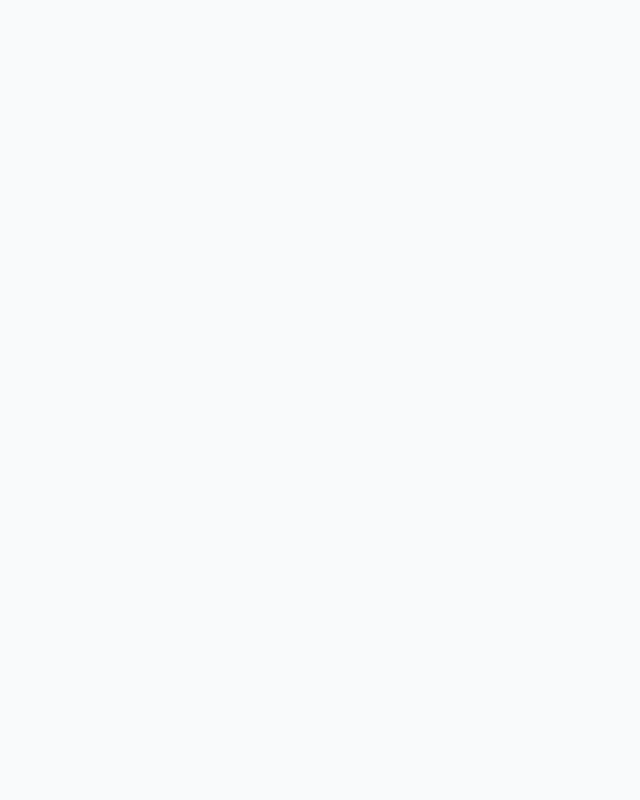
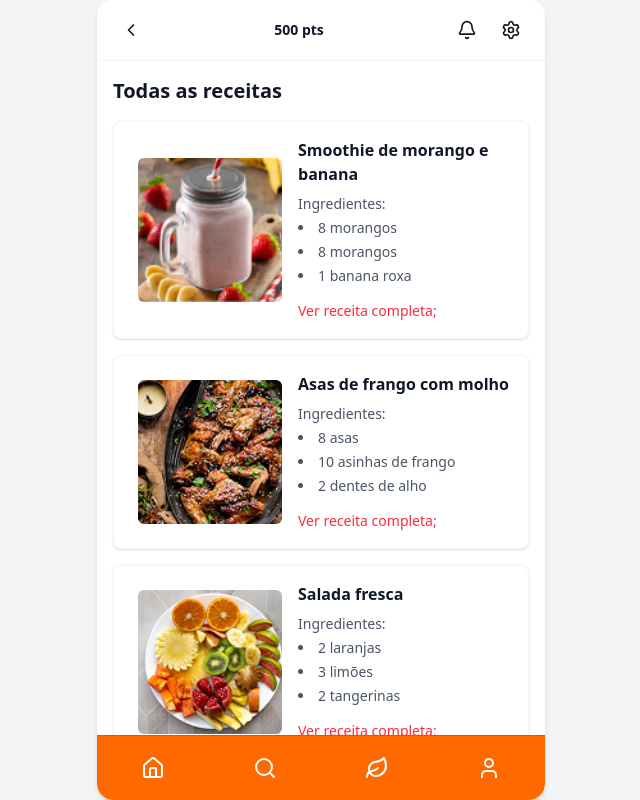
Before and after one commit to estartandodevs-course/Nutra-Frontend-TCC-2025, a React (Vite) app: page /receitas in a window 1280 px wide. Before the commit this address had no page. Shown: the whole page, without its empty margins (319-959 px from the left). Built offline with nearby package versions, Linux system fonts and the light colour scheme.

Commit message:
feat(recipes): finalize recipe page with improved layout and image alignment

```diff
--- a/src/App.tsx
+++ b/src/App.tsx
@@ -2,6 +2,7 @@ import { Route, Routes } from "react-router-dom";
 import Home from "./pages/Home/Home";
 import ModalScreen from "./pages/ModalScreen/ModalScreen";
 import AchievementsPage from "./pages/AchievementsPage/AchievementsPage";
+import RecipesPage from "./pages/RecipesPage/RecipesPage";
 
 function App() {
   return (
@@ -9,6 +10,7 @@ function App() {
       <Route path="/" element={<Home />} />
       <Route path="/quiz" element={<ModalScreen />} />
       <Route path="/conquistas" element={<AchievementsPage />} />
+      <Route path="/receitas" element={<RecipesPage />} />
     </Routes>
   );
 }
--- a/src/components/recipes/RecipeCard.tsx
+++ b/src/components/recipes/RecipeCard.tsx
@@ -5,26 +5,23 @@ export function RecipeCard({ id, title, image, ingredients }: RecipeCardProps) {
   const navigate = useNavigate()
 
   return (
-    <div className="bg-white rounded-lg overflow-hidden shadow-sm border border-gray-100">
-      <div className="relative w-full h-40">
+    <div className="flex items-center bg-white rounded-lg overflow-hidden shadow-sm border border-gray-100 hover:shadow-md transition-all p-4">
+      <div className="pr-4 pl-2 flex items-center justify-center">
         <img
-          src={image || "/placeholder.svg"}
+          src={image}
           alt={title}
-          className="object-cover w-full h-full"
+          className="w-36 h-36 object-cover rounded-md"
         />
       </div>
 
-      <div className="p-4">
-        <h3 className="font-bold text-gray-900 text-base mb-3">{title}</h3>
+      <div className="flex-1">
+        <h3 className="font-bold text-gray-900 text-base mb-2">{title}</h3>
 
-        <div className="mb-4">
-          <p className="text-sm text-gray-600 font-medium mb-2">Ingredientes:</p>
-          <ul className="space-y-1">
-            {ingredients.map((ingredient, index) => (
-              <li key={index} className="text-sm text-gray-600 flex items-start">
-                <span className="mr-2">•</span>
-                <span>{ingredient}</span>
-              </li>
+        <div className="mb-3">
+          <p className="text-sm text-gray-600 font-medium mb-1">Ingredientes:</p>
+          <ul className="text-sm text-gray-600 list-disc list-inside space-y-1">
+            {ingredients.slice(0, 3).map((ingredient, index) => (
+              <li key={index}>{ingredient}</li>
             ))}
           </ul>
         </div>
@@ -33,7 +30,7 @@ export function RecipeCard({ id, title, image, ingredients }: RecipeCardProps) {
           onClick={() => navigate(`/recipes/${id}`)}
           className="text-red-500 text-sm font-medium hover:text-red-600 transition-colors"
         >
-          Ver receita completa
+          Ver receita completa;
         </button>
       </div>
     </div>
```
